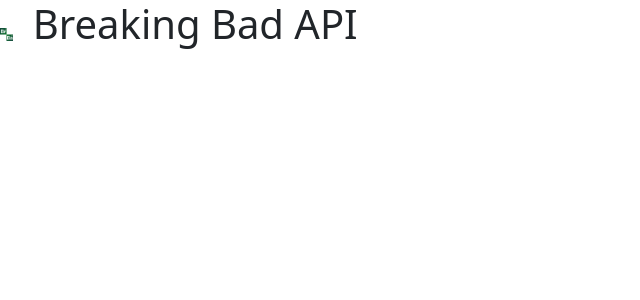
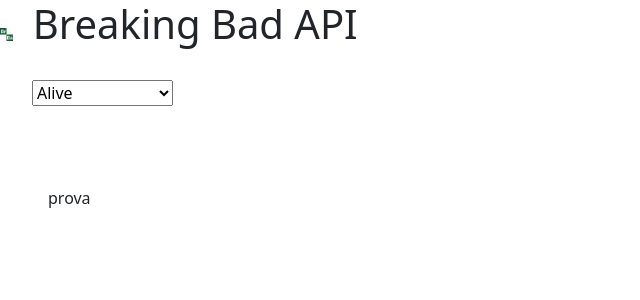
Before and after one commit to StefaniaSperani/vite-breaking-bad, a Vue app: page / in a window 1280 px wide. Shown: the top 300 px of the page, without its empty margins (0-640 px from the left). Built offline with nearby package versions, Linux system fonts and the light colour scheme; the HTML template or start-up script is replaced by a standard one.

Commit message:
Add components

```diff
--- a/src/App.vue
+++ b/src/App.vue
@@ -1,13 +1,21 @@
 <template>
-  <HeaderComp />
+  <header>
+    <HeaderComp />
+  </header>
+  <main>
+    <SelectComp />
+  </main>
+
 </template>
 
 <script>
 import "@fontsource/montserrat"
 import HeaderComp from "./components/HeaderComp.vue";
+import SelectComp from "./components/SelectComp.vue";
 export default {
   components: {
     HeaderComp,
+    SelectComp,
   }
 }
 </script>
--- a/src/assets/style/general.scss
+++ b/src/assets/style/general.scss
@@ -1,4 +1,7 @@
 @import './partials/variables';
+@import '@fontsource/montserrat/index.css';
+@import '@fontsource/montserrat/700.css';
+@import 'bootstrap/scss/bootstrap';
 
 body {
     font-family: "Montserrat", sans-serif;
--- a/src/components/HeaderComp.vue
+++ b/src/components/HeaderComp.vue
@@ -6,8 +6,11 @@
 </template>
 
 <script>
+import SelectComp from './SelectComp.vue';
+
 export default {
-    name: 'HeaderComp',
+    name: "HeaderComp",
+    components: { SelectComp }
 }
 </script>
 
--- a/src/components/SelectComp.vue
+++ b/src/components/SelectComp.vue
@@ -1,5 +1,12 @@
 <template>
-
+    <select id="select">
+        <option value="volvo">Alive</option>
+        <option value="saab">Deceased</option>
+        <option value="opel">Presumed dead</option>
+    </select>
+    <div class="p-5">
+        prova
+    </div>
 </template>
 
 <script>
@@ -9,5 +16,7 @@
 </script>
 
 <style lang="scss" scoped>
-
+select {
+    margin: 2em;
+}
 </style>
```
